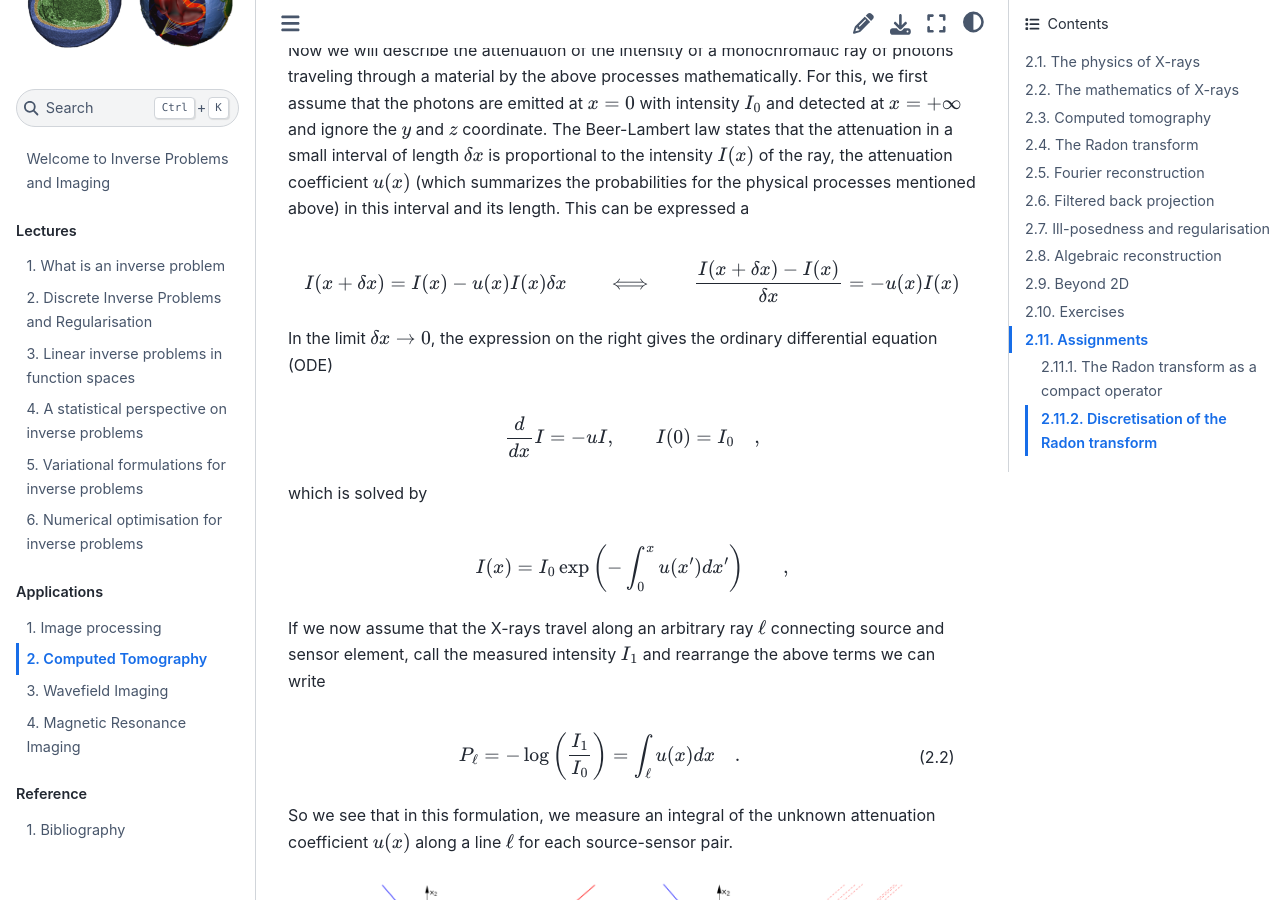
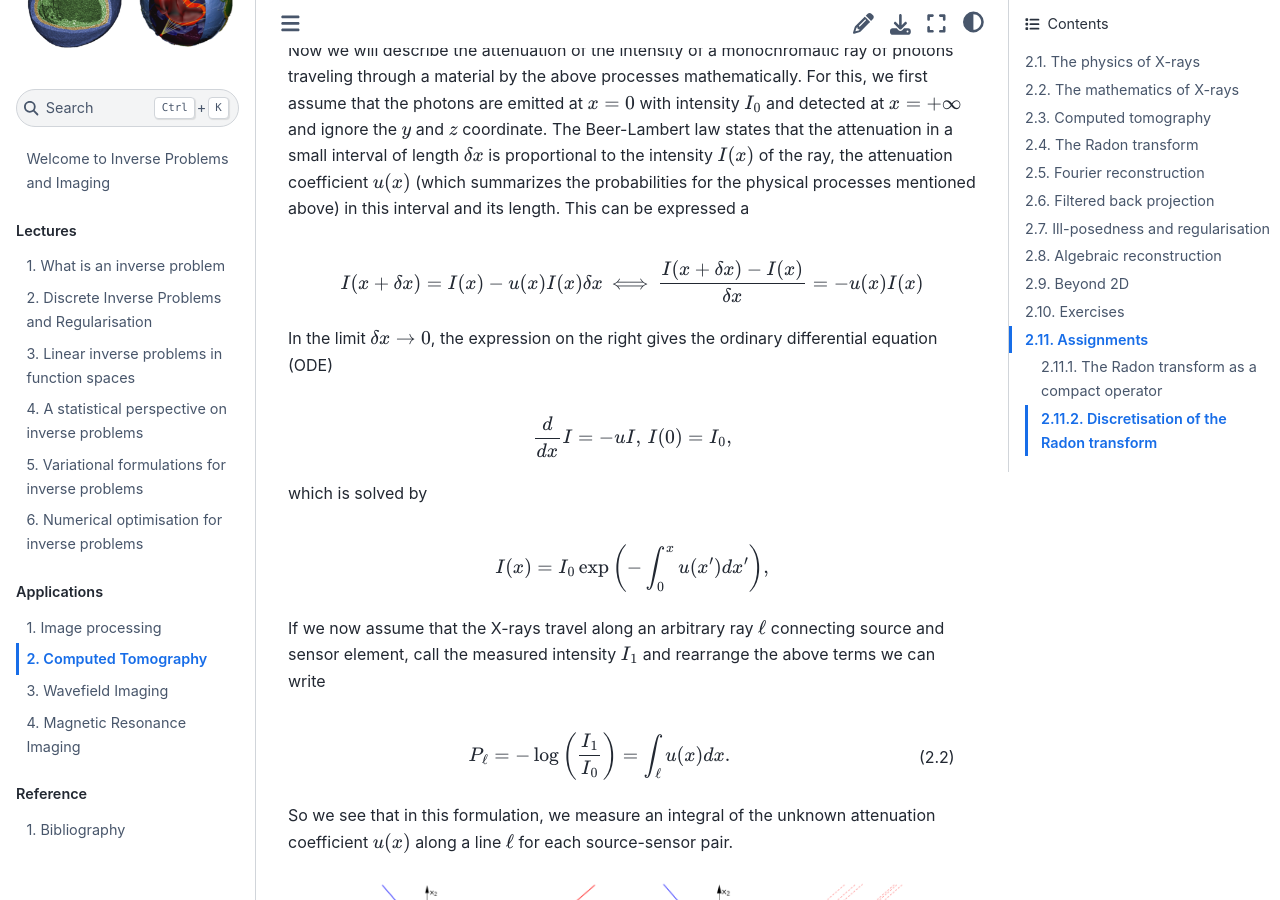
Before and after one commit to TristanvanLeeuwen/IP_and_Im_Lectures, a Jupyter Book: the page built from tomography.md, in a window 1280 px wide and 900 px high, scrolled down 1176 px. Built offline with Jupyter Book 1.0.4 settings and Sphinx 7.4.7 and the Sphinx Book theme 1.1.4, drawn with Linux system fonts in a browser that asks for light colours; cross-references to code outside the pages are shown as plain code; some of the changed text lies outside the part shown.

Commit message:
modified tomo and mri

````diff
--- a/tomography.md
+++ b/tomography.md
@@ -54,26 +54,26 @@ X-ray photograph of the hand of Röntgen's wife.
 Now we will describe the attenuation of the intensity of a monochromatic ray of photons traveling through a material by the above processes mathematically. For this, we first assume that the photons are emitted at $x=0$ with intensity $I_0$ and detected at $x = + \infty$ and ignore the $y$ and $z$ coordinate. The Beer-Lambert law states that the attenuation in a small interval of length $\delta x$ is proportional to the intensity $I(x)$ of the ray, the attenuation coefficient $u(x)$ (which summarizes the probabilities for the physical processes mentioned above) in this interval and its length. This can be expressed a
 
 $$
- I(x + \delta x) = I(x) - u(x) I(x) \delta x \qquad \Longleftrightarrow \qquad \frac{I(x + \delta x) - I(x)}{\delta x} = - u(x) I(x)
+ I(x + \delta x) = I(x) - u(x) I(x) \delta x \, \Longleftrightarrow \, \frac{I(x + \delta x) - I(x)}{\delta x} = - u(x) I(x)
 $$
 
 In the limit $\delta x \rightarrow 0$, the expression on the right gives the ordinary differential equation (ODE)
 
 $$
-\frac{d}{dx} I = - u I, \qquad I(0) = I_0 \quad,
+\frac{d}{dx} I = - u I, \, I(0) = I_0,
 $$
 
 which is solved by
 
 $$
-I(x) = I_0 \exp \left( - \int_0^x u(x') dx' \right) \qquad ,
+I(x) = I_0 \exp \left( - \int_0^x u(x') dx' \right),
 $$
 
 If we now assume that the X-rays travel along an arbitrary ray $\ell$ connecting source and sensor element, call the measured intensity $I_1$ and rearrange the above terms we can write
 
 ```{math}
 :label: lineInt
-P_\ell = - \log \left(\frac{I_1}{I_0} \right) =  \int_\ell u(x) dx \quad .
+P_\ell = - \log \left(\frac{I_1}{I_0} \right) =  \int_\ell u(x) dx.
 ```
 
 So we see that in this formulation, we measure an integral of the unknown attenuation coefficient $u(x)$ along a line $\ell$ for each source-sensor pair.
@@ -110,13 +110,13 @@ We can now eliminate $s$ by solving the equation for $x_2(s)$ for $s$ and insert
 
 ```{math}
 :label: LinePara
-\ell(\theta, t) = \{x \in \mathbb{R} \, | \, x_1 \cos(\theta) + x_2 \sin(\theta) = t\} \quad,
+\ell(\theta, t) = \{x \in \mathbb{R} \, | \, x_1 \cos(\theta) + x_2 \sin(\theta) = t\},
 ```
 
 where we stressed that $\ell$ is function of $\theta \in [0, \pi)$ and $t \in [-1,1]$. In fact, all lines crossing the unit sphere can be parameterized in this way and inserting this parameterization into {eq}`lineInt` yields a linear mapping $R$ from $u(x_1,x_2)$ to a function $f(\theta, t)$:
 
 $$
-f(\theta, t) = R u(\theta, t) := \int_{\ell(\theta, t)} u(x) dx \quad .
+f(\theta, t) = R u(\theta, t) := \int_{\ell(\theta, t)} u(x) dx.
 $$
 
 ## The Radon transform
````
Also changed, not shown: other parts of tomography.md (+8 -4 lines), magnetic_resonance_imaging.md (+1 -1 lines).
